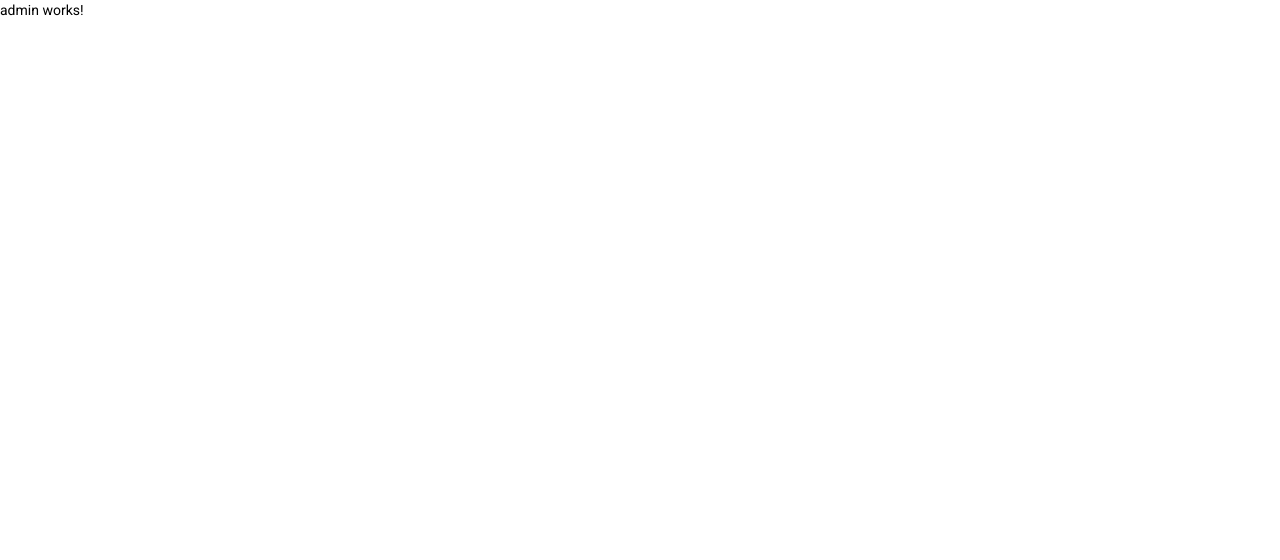
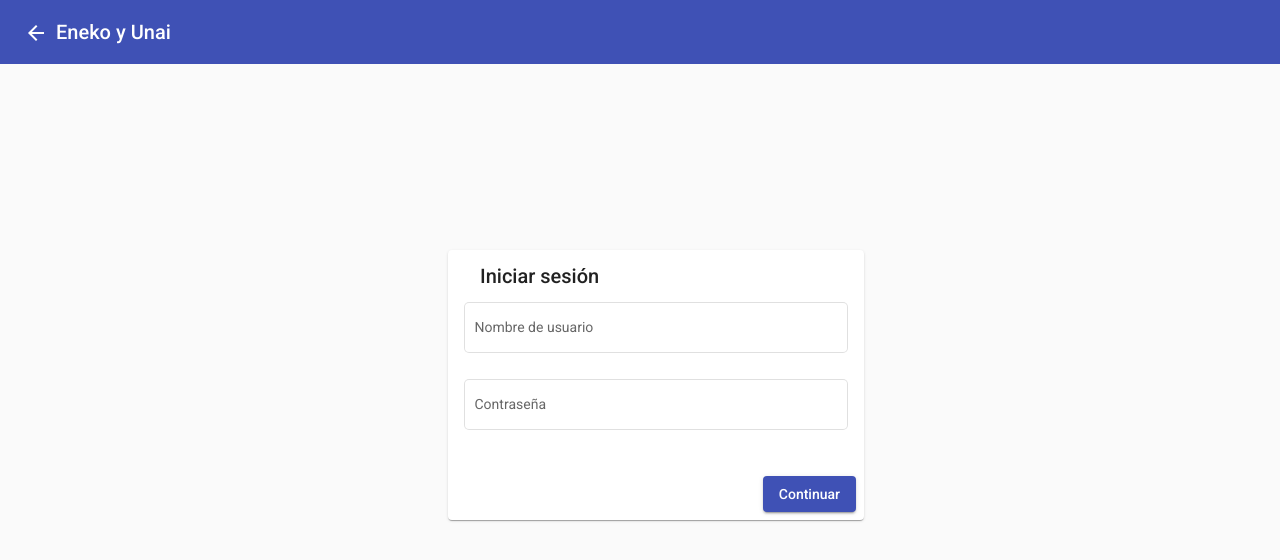
Before and after one commit to igorosabel/fotos, an Angular app: page /admin in a window 1280 px wide. Shown: the top 560 px of the page. Built offline with nearby package versions, Linux system fonts and the light colour scheme.

Commit message:
Empiezo con menu lateral y funcionalidad de login

```diff
--- a/src/app/interfaces/interfaces.ts
+++ b/src/app/interfaces/interfaces.ts
@@ -3,7 +3,7 @@ export interface DataShareGlobals {
 }
 
 export interface LoginData {
-	name: string;
+	username: string;
 	pass: string;
 }
 
--- a/src/app/pages/add/add.component.ts
+++ b/src/app/pages/add/add.component.ts
@@ -1,4 +1,6 @@
 import { Component, OnInit } from '@angular/core';
+import { Router } from '@angular/router';
+import { UserService } from 'src/app/services/user.service';
 
 @Component({
 	selector: 'app-add',
@@ -6,6 +8,12 @@ import { Component, OnInit } from '@angular/core';
 	styleUrls: ['./add.component.scss']
 })
 export class AddComponent implements OnInit {
-	constructor() {}
-	ngOnInit(): void {}
+	constructor(private user: UserService, private router: Router) {}
+
+	ngOnInit(): void {
+		this.user.loadLogin();
+		if (!this.user.logged) {
+			this.router.navigate(['/admin']);
+		}
+	}
 }
--- a/src/app/pages/admin/admin.component.html
+++ b/src/app/pages/admin/admin.component.html
@@ -1 +1,25 @@
-<p>admin works!</p>
+<mat-toolbar color="primary">
+	<button mat-icon-button routerLink="/">
+		<mat-icon>arrow_back</mat-icon>
+	</button>
+	Eneko y Unai
+</mat-toolbar>
+
+<mat-card class="form">
+	<mat-card-header>
+		<mat-card-title>Iniciar sesión</mat-card-title>
+	</mat-card-header>
+	<mat-card-content>
+		<mat-form-field class="form-field">
+			<mat-label>Nombre de usuario</mat-label>
+			<input matInput [(ngModel)]="login.username">
+		</mat-form-field>
+		<mat-form-field class="form-field">
+			<mat-label>Contraseña</mat-label>
+			<input matInput type="password"[(ngModel)]="login.pass">
+		</mat-form-field>
+	</mat-card-content>
+	<mat-card-actions class="action-buttons">
+		<button mat-raised-button color="primary" (click)="continue()">Continuar</button>
+	</mat-card-actions>
+</mat-card>
--- a/src/app/pages/admin/admin.component.scss
+++ b/src/app/pages/admin/admin.component.scss
@@ -0,0 +1,16 @@
+.form {
+	width: 30%;
+	position: fixed;
+	background-color: #fff;
+	left: 35%;
+	top: calc(50% - 150px);
+
+	.form-field {
+		width: 100%;
+	}
+
+	.action-buttons {
+		display: flex;
+		justify-content: flex-end;
+	}
+}
--- a/src/app/pages/admin/admin.component.ts
+++ b/src/app/pages/admin/admin.component.ts
@@ -1,4 +1,6 @@
 import { Component, OnInit } from '@angular/core';
+import { LoginData } from 'src/app/interfaces/interfaces';
+import { ApiService } from 'src/app/services/api.service';
 
 @Component({
 	selector: 'app-admin',
@@ -6,6 +8,27 @@ import { Component, OnInit } from '@angular/core';
 	styleUrls: ['./admin.component.scss']
 })
 export class AdminComponent implements OnInit {
-	constructor() {}
+	login: LoginData = {
+		username: '',
+		pass: ''
+	};
+
+	constructor(private api: ApiService) {}
+
 	ngOnInit(): void {}
+
+	continue(): void {
+		if (this.login.username === '') {
+			alert('¡No puedes dejar el nombre de usuario en blanco!');
+			return;
+		}
+		if (this.login.pass === '') {
+			alert('¡No puedes dejar la contraseña en blanco!');
+			return;
+		}
+
+		this.api.login(this.login).subscribe(result => {
+			console.log(result);
+		});
+	}
 }
--- a/src/app/pages/list/list.component.html
+++ b/src/app/pages/list/list.component.html
@@ -8,5 +8,10 @@
 			</button>
 		</mat-toolbar>
 	</mat-drawer-content>
-  <mat-drawer #drawer mode="push" position="end">I'm a drawer</mat-drawer>
+	<mat-drawer #drawer mode="push" position="end">
+		<mat-nav-list>
+			<a mat-list-item routerLink="/add">Añadir</a>
+			<a mat-list-item *ngFor="let tag of tags" (click)="selectTag(tag)">{{tag.tag}}</a>
+		</mat-nav-list>
+	</mat-drawer>
 </mat-drawer-container>
--- a/src/app/pages/list/list.component.ts
+++ b/src/app/pages/list/list.component.ts
@@ -27,4 +27,8 @@ export class ListComponent implements OnInit {
 			this.tags = this.cms.getTags(result.list);
 		});
 	}
+
+	selectTag(tag: Tag): void {
+		console.log(tag);
+	}
 }
--- a/src/styles.scss
+++ b/src/styles.scss
@@ -5,6 +5,7 @@ body {
 body {
   margin: 0;
   font-family: Roboto, "Helvetica Neue", sans-serif;
+  background-color: #fafafa;
 }
 
 .full-height {
```
Also changed, not shown: src/app/app.common.ts (+9 -1 lines). Lines whose indentation alone changed are shown as unchanged.
